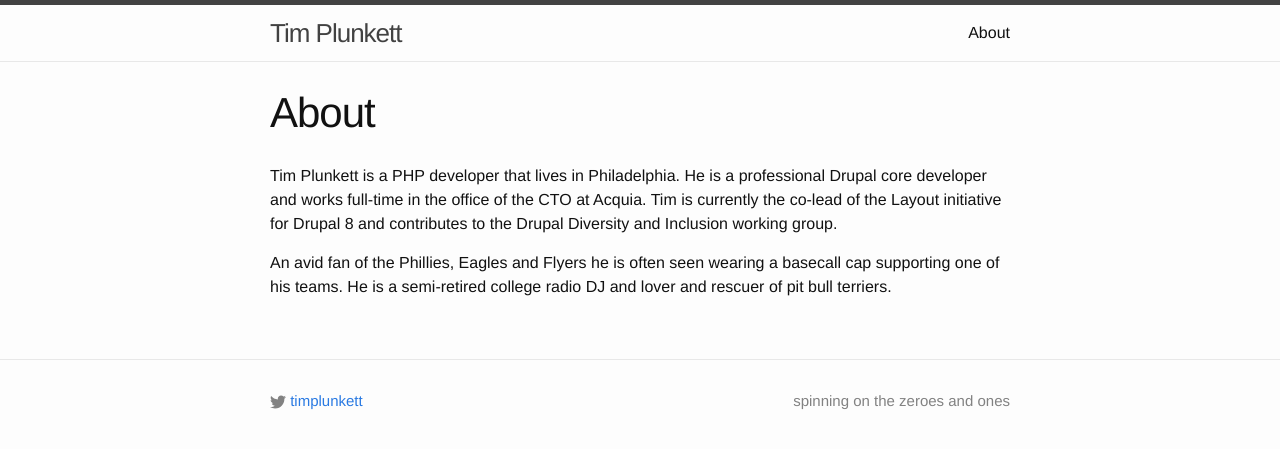
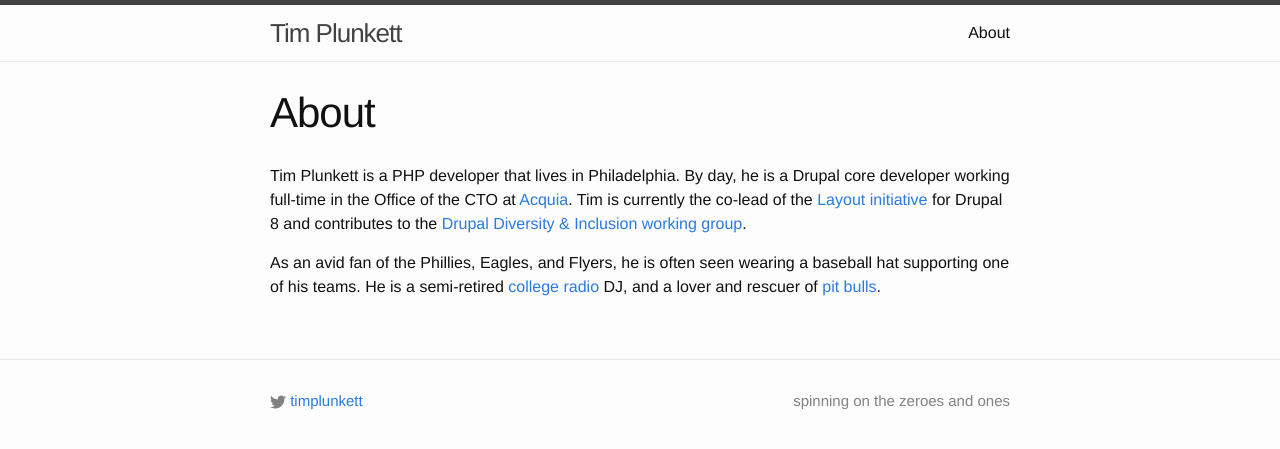
Before and after one commit to timplunkett/timplunkett.github.io, a Jekyll site: the page built from about.md, in a window 1280 px wide. Shown: the top 449 px of the page. Built offline with Jekyll 4.4.1, drawn with Linux system fonts in a browser that asks for light colours.

Commit message:
Update about.md

```diff
--- a/about.md
+++ b/about.md
@@ -4,6 +4,6 @@ title: About
 permalink: /about
 ---
 
-Tim Plunkett is a PHP developer that lives in Philadelphia. He is a professional Drupal core developer and works full-time in the office of the CTO at Acquia. Tim is currently the co-lead of the Layout initiative for Drupal 8 and contributes to the Drupal Diversity and Inclusion working group.
+Tim Plunkett is a PHP developer that lives in Philadelphia. By day, he is a Drupal core developer working full-time in the Office of the CTO at [Acquia](https://www.acquia.com). Tim is currently the co-lead of the [Layout initiative](https://www.drupal.org/about/strategic-initiatives#blocks) for Drupal 8 and contributes to the [Drupal Diversity & Inclusion working group](http://drupaldiversity.com).
 
-An avid fan of the Phillies, Eagles and Flyers he is often seen wearing a basecall cap supporting one of his teams. He is a semi-retired college radio DJ and lover and rescuer of pit bull terriers.
+As an avid fan of the Phillies, Eagles, and Flyers, he is often seen wearing a baseball hat supporting one of his teams. He is a semi-retired [college radio](http://wkdu.org) DJ, and a lover and rescuer of [pit bulls](https://www.instagram.com/tim.plunkett).
```
